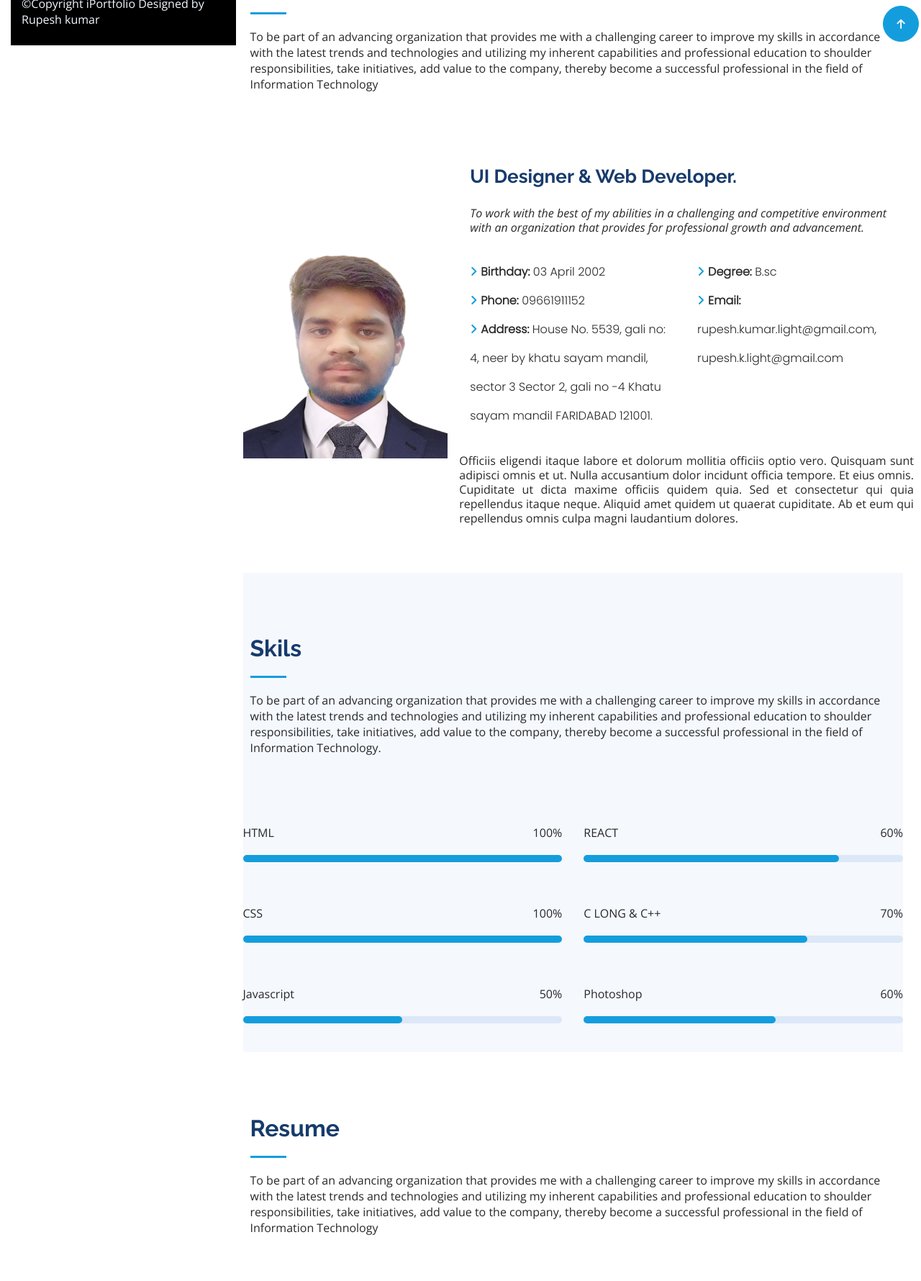
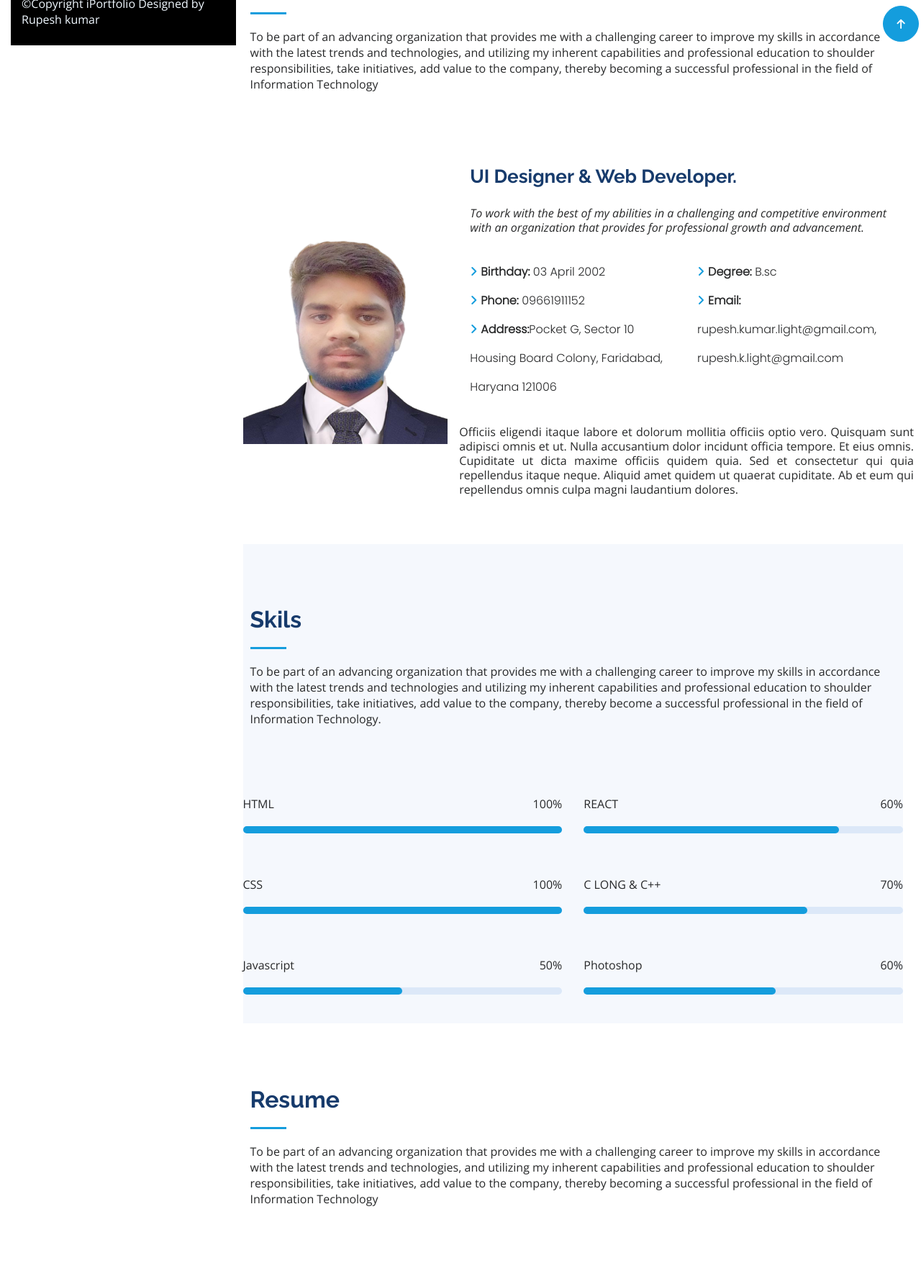
Before and after one commit to Rupesh-kuma/potoflios, a plain HTML site: page index.html in a window 1280 px wide. Shown: the part 737-2517 px from the top of the page at 72% size. Drawn offline with nearby package versions, Linux system fonts and the light colour scheme.

Commit message:
Update index.html
location changes

```diff
--- a/index.html
+++ b/index.html
@@ -82,10 +82,10 @@
                             <h2>About</h2>
                             <span></span>
                             <p>To be part of an advancing organization that provides me with a challenging career to
-                                improve my skills in accordance with the latest trends and technologies and utilizing my
+                                improve my skills in accordance with the latest trends and technologies, and utilizing my
                                 inherent capabilities and professional education to shoulder responsibilities, take
                                 initiatives,
-                                add value to the company, thereby become a successful professional in the field of
+                                add value to the company, thereby becoming a successful professional in the field of
                                 Information Technology</p>
                         </div>
                         <div class="row">
@@ -103,7 +103,7 @@
                                                     2002</span></li>
                                             <li><i class="fa-solid fa-angle-right"></i><b>Phone:</b><span> 09661911152
                                                 </span></li>
-                                            <li><i class="fa-solid fa-angle-right"></i><b>Address:</b><span> House No. 5539, gali no: 4, neer by khatu sayam mandil, sector 3 Sector 2, gali no -4 Khatu sayam mandil FARIDABAD 121001.</span></li>
+                                            <li><i class="fa-solid fa-angle-right"></i><b>Address:</b><span>Pocket G, Sector 10 Housing Board Colony, Faridabad, Haryana 121006</span></li>
                                         </ul>
                                     </div>
                                     <div class="col-6 col-p-12">
@@ -194,11 +194,11 @@
                                 <h2>Resume</h2>
                                 <span></span>
                                 <p>To be part of an advancing organization that provides me with a challenging career to
-                                    improve my skills in accordance with the latest trends and technologies and
+                                    improve my skills in accordance with the latest trends and technologies, and
                                     utilizing my
                                     inherent capabilities and professional education to shoulder responsibilities, take
                                     initiatives,
-                                    add value to the company, thereby become a successful professional in the field of
+                                    add value to the company, thereby becoming a successful professional in the field of
                                     Information Technology</p>
                             </div>
                             <div class="row marging">
@@ -259,11 +259,11 @@
                                 <h2>Portfolio</h2>
                                 <span></span>
                                 <p>To be part of an advancing organization that provides me with a challenging career to
-                                    improve my skills in accordance with the latest trends and technologies and
+                                    improve my skills in accordance with the latest trends and technologies, and
                                     utilizing my
                                     inherent capabilities and professional education to shoulder responsibilities, take
                                     initiatives,
-                                    add value to the company, thereby become a successful professional in the field of
+                                    add value to the company, thereby becoming a successful professional in the field of
                                     Information Technology.</p>
                             </div>
 
@@ -405,8 +405,8 @@
                             <div class="secation_title">
                                 <h2>Contact</h2>
                                 <span></span>
-                                <p>I hereby declare that the above-mentioned information is correct up to my knowledge
-                                    and I bear the responsibility for
+                                <p>I hereby declare that the above-mentioned information is correct to my knowledge
+                                    And I bear the responsibility for
                                     the correctness of the above-mentioned.</p>
                             </div>
                             <div class="row">
@@ -415,7 +415,7 @@
                                         <div class="hovers">
                                             <i class="fa-solid fa-location-dot"></i>
                                             <h3>Location:</h3>
-                                            <p>House No. 5539, gali no: 4, neer by khatu sayam mandil, sector 3 Sector 2, gali no -4 Khatu sayam mandil FARIDABAD 121001.</p>
+                                            <p>Pocket G, Sector 10 Housing Board Colony, Faridabad, Haryana 121006</p>
                                         </div>
                                         <div class="hovers">
                                             <i class="fa-regular fa-envelope"></i>
```
